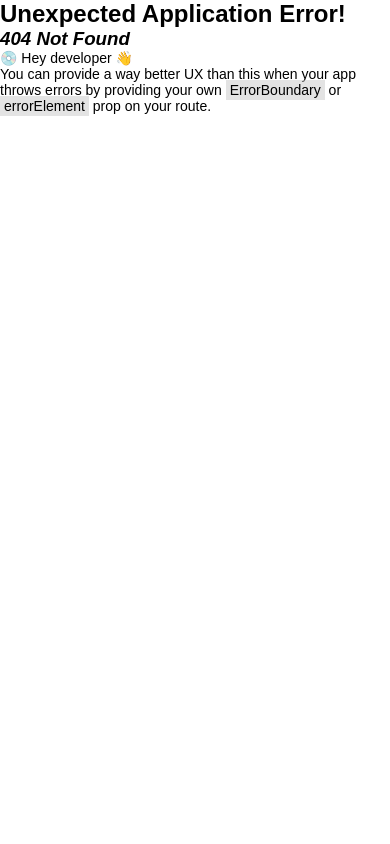
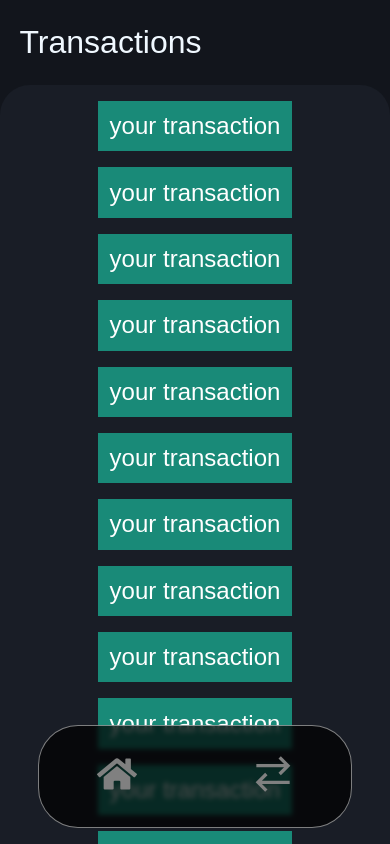
Before and after one commit to Toyashpatil/tiffun, a React (Create React App) app: page /transactions in a window 390 px wide. Before the commit this address had no page. Built offline with nearby package versions, Linux system fonts and the light colour scheme.

Commit message:
responsive

```diff
--- a/src/index.js
+++ b/src/index.js
@@ -1,10 +1,11 @@
 import React from "react";
 import ReactDOM from "react-dom/client";
 import App from "./App";
+import Transactions from "./pages/Transactions";
 
 const root = ReactDOM.createRoot(document.getElementById("root"));
 root.render(
     <React.StrictMode>
-        <App />
+        <App/>
     </React.StrictMode>
 );
--- /dev/null
+++ b/src/pages/Transactions.jsx
@@ -0,0 +1,137 @@
+import React, { useEffect, useState } from 'react'
+import { useNavigate } from 'react-router-dom'
+
+import { onAuthStateChanged } from 'firebase/auth'
+import { auth } from "../firebase"
+import { CiMoneyBill } from "react-icons/ci";
+import "./main.css"
+import { CgProfile } from "react-icons/cg";
+import { GrTransaction } from "react-icons/gr";
+import { FaHome } from "react-icons/fa";
+
+const Transactions = () => {
+    const [button1, setbutton1] = useState(false)
+    const [button2, setbutton2] = useState(false)
+    const [button3, setbutton3] = useState(false)
+    const [button4, setbutton4] = useState(false)
+    const [button5, setbutton5] = useState(false)
+    const [button6, setbutton6] = useState(false)
+    const [button7, setbutton7] = useState(false)
+    const [color, setColor] = useState("gray")
+  return (
+    <div>
+         <div className="container">
+      <div className="container-main">
+        <div className='header'>
+          <div className="name">
+            <div className='profile-name'>Transactions</div>
+          </div>
+          <div></div>
+        </div>
+        {/* <div className="gradient">
+
+          <div className="expense-card">
+            <div className="card-header">
+              <div> <CiMoneyBill size={34} /> </div>
+              <div className='Current-expense'>Current expense</div>
+            </div>
+            <div className="total-amount">₹1000</div>
+            <div className="card-btns">
+              <div className="btn1">
+                <div className='btn1-icon'></div>
+                <div className='btn1-content'>
+                  <div className='yesterday'>
+                    Yesterday
+                  </div>
+                  <div className='yesterday-amount'>
+                    ₹63
+                  </div>
+                </div>
+              </div>
+              <div className="btn2">
+                <div className='btn2-icon'></div>
+                <div className='btn2-content'>
+                  <div className='left'>
+                    Left
+                  </div>
+                  <div className='left-amount'>
+                    ₹1200
+                  </div>
+                </div>
+              </div>
+            </div>
+          </div>
+          <div className="green"></div>
+          <div className="red"></div>
+        </div> */}
+        <div className='contain-body-transaction'>
+
+
+          {/* <div className="add-section">
+            <div className="add-header">Add tiffin:</div>
+            <div className="add-btns">
+              <div className="row1">
+                <button className='price glow-on-hover button1'>63</button>
+                <button className='price glow-on-hover button2'>83</button>
+              </div>
+              <div className="row2">
+                <button className='price glow-on-hover button3'>125</button>
+                <button className='price glow-on-hover button4'>0</button>
+              </div>
+            </div>
+            <div className="add-bill"><button className='glow-on-hover add-bill-btn button5'>Add bill</button></div>
+          </div> */}
+
+          <div className="trans-rows">
+            <div className="input">your transaction</div>
+            <div className="input">your transaction</div>
+            <div className="input">your transaction</div>
+            <div className="input">your transaction</div>
+            <div className="input">your transaction</div>
+            <div className="input">your transaction</div>
+            <div className="input">your transaction</div>
+            <div className="input">your transaction</div>
+            <div className="input">your transaction</div>
+            <div className="input">your transaction</div>
+            <div className="input">your transaction</div>
+            <div className="input">your transaction</div>
+            <div className="input">your transaction</div>
+            <div className="input">your transaction</div>
+            <div className="input">your transaction</div>
+          </div>
+          <div className="footer">
+            <div className="footer-btns">
+              <div className={`home button6}`} onClick={() => {
+                setbutton1(false);
+                setbutton2(false);
+                setbutton3(false);
+                setbutton4(false);
+                setbutton5(false);
+                setbutton6(true);
+                setbutton7(false);
+              }}>
+                <FaHome size={40} color={button6 ? 'white' : 'gray'} />
+              </div>
+              <div className={`transactions button7`} onClick={() => {
+                setbutton1(false);
+                setbutton2(false);
+                setbutton3(false);
+                setbutton4(false);
+                setbutton5(false);
+                setbutton6(false);
+                setbutton7(true);
+              }}>
+                <GrTransaction size={40} color={button7 ? 'white' : 'gray'} />
+              </div>
+            </div>
+          </div>
+
+
+        </div>
+      </div>
+    </div>
+    </div>
+  )
+}
+
+export default Transactions
--- a/src/pages/main.css
+++ b/src/pages/main.css
@@ -21,6 +21,7 @@
     display: flex;
     flex-direction: column;
     align-items: center;
+    overflow:hidden
 }
 
 .header {
@@ -90,6 +91,7 @@ background-image: linear-gradient(43deg, #4158D0 0%, #C850C0 46%, #FFCC70 100%);
     -webkit-backdrop-filter: blur(2.5px);
     border-radius: 10px;
     border: 1px solid rgba(255, 255, 255, 0.18);
+    margin-top: 1rem;
 
     display: flex;
     flex-direction: column;
@@ -133,7 +135,7 @@ background-image: linear-gradient(43deg, #4158D0 0%, #C850C0 46%, #FFCC70 100%);
     padding: 1.5rem;
     width: 85%;
     font-size: 1.5rem;
-
+    margin-top: 1rem;
     display: flex;
     flex-direction: column;
     gap: 1.8rem;
@@ -143,7 +145,24 @@ background-image: linear-gradient(43deg, #4158D0 0%, #C850C0 46%, #FFCC70 100%);
     background-color: #191d26;
     height: 60%;
     width: 100%;
-    margin-top: 1rem;
+    margin-top: 2rem;
+
+    position: absolute;
+    bottom: 0;
+
+    border-top-left-radius: 30px;
+    border-top-right-radius: 30px;
+
+    display: flex;
+    flex-direction: column;
+    align-items: center;
+}
+
+.contain-body-transaction {
+    background-color: #191d26;
+    height: 90%;
+    width: 100%;
+    /* margin-top: 1rem; */
     border-top-left-radius: 30px;
     border-top-right-radius: 30px;
 
@@ -190,10 +209,13 @@ background-image: linear-gradient(43deg, #4158D0 0%, #C850C0 46%, #FFCC70 100%);
     font-size: 1.5rem;
 }
 
-.footer {
+.footer-trans {
     background-color: rgb(0, 189, 126);
     width: 80%;
     height: 12%;
+    position: relative;
+    bottom: 0rem;
+
 
     display: flex;
     flex-direction: column;
@@ -204,12 +226,39 @@ background-image: linear-gradient(43deg, #4158D0 0%, #C850C0 46%, #FFCC70 100%);
     border-bottom-right-radius: 20px;
     border-bottom-left-radius: 20px;
 
-    background: rgba( 0, 0, 0, 0.7 );
-/* box-shadow: 0 8px 32px 0 rgba( 31, 38, 135, 0.37 ); */
-backdrop-filter: blur( 2.5px );
--webkit-backdrop-filter: blur( 2.5px );
-border-radius:40px;
-border: 1px solid rgba( 255, 255, 255, 0.48 );
+    background: rgba(0, 0, 0, 0.7);
+    /* box-shadow: 0 8px 32px 0 rgba( 31, 38, 135, 0.37 ); */
+    backdrop-filter: blur(2.5px);
+    -webkit-backdrop-filter: blur(2.5px);
+    border-radius: 40px;
+    border: 1px solid rgba(255, 255, 255, 0.48);
+
+}
+
+.footer {
+    background-color: rgb(0, 189, 126);
+    width: 80%;
+    height: 12%;
+    position: absolute;
+    bottom: 1rem;
+
+
+
+    display: flex;
+    flex-direction: column;
+    justify-content: space-around;
+
+    border-top-left-radius: 20px;
+    border-top-right-radius: 20px;
+    border-bottom-right-radius: 20px;
+    border-bottom-left-radius: 20px;
+
+    background: rgba(0, 0, 0, 0.7);
+    /* box-shadow: 0 8px 32px 0 rgba( 31, 38, 135, 0.37 ); */
+    backdrop-filter: blur(2.5px);
+    -webkit-backdrop-filter: blur(2.5px);
+    border-radius: 40px;
+    border: 1px solid rgba(255, 255, 255, 0.48);
 }
 
 .footer-btns {
@@ -217,19 +266,22 @@ border: 1px solid rgba( 255, 255, 255, 0.48 );
     justify-content: space-around;
 
 }
-.icon-active{
+
+.icon-active {
     color: white;
 }
-.active{
+
+.active {
     background-color: #00ffd5;
-   color: gray;
+    color: gray;
 }
+
 .home {
-    cursor: pointer;
+    /* cursor: pointer; */
 }
 
 .transactions {
-    cursor: pointer;
+    /* cursor: pointer; */
 }
 
 .btn1-content {
@@ -242,7 +294,7 @@ border: 1px solid rgba( 255, 255, 255, 0.48 );
     text-align: center;
 }
 
-
+/* button style */
 .glow-on-hover {
     width: 220px;
     height: 50px;
@@ -250,7 +302,6 @@ border: 1px solid rgba( 255, 255, 255, 0.48 );
     outline: none;
     color: #fff;
     background: #111;
-    cursor: pointer;
     position: relative;
     z-index: 0;
     border-radius: 10px;
@@ -261,12 +312,12 @@ border: 1px solid rgba( 255, 255, 255, 0.48 );
     background: linear-gradient(45deg, #ff0000, #ff7300, #fffb00, #48ff00, #00ffd5, #002bff, #7a00ff, #ff00c8, #ff0000);
     position: absolute;
     top: -2px;
-    left:-2px;
+    left: -2px;
     background-size: 400%;
     z-index: -1;
     filter: blur(5px);
-    width: calc(100% + 4px);
-    height: calc(100% + 4px);
+    width: calc(100% + 2px);
+    height: calc(100% + 2px);
     animation: glowing 20s linear infinite;
     opacity: 0;
     transition: opacity .3s ease-in-out;
@@ -298,7 +349,38 @@ border: 1px solid rgba( 255, 255, 255, 0.48 );
 }
 
 @keyframes glowing {
-    0% { background-position: 0 0; }
-    50% { background-position: 400% 0; }
-    100% { background-position: 0 0; }
+    0% {
+        background-position: 0 0;
+    }
+
+    50% {
+        background-position: 400% 0;
+    }
+
+    100% {
+        background-position: 0 0;
+    }
 }
+
+/* transactions */
+
+.trans-rows {
+    /* background-color: #00ffd5; */
+    width: 90%;
+    padding: 1rem;
+    font-size: 1.5rem;
+    overflow-y: scroll;
+
+    display: flex;
+    flex-direction: column;
+    align-items: center;
+    gap: 1rem;
+
+    color: white;
+
+}
+
+.input {
+    background-color: #198a78;
+    padding: 0.7rem;
+}
--- a/src/routes/route.js
+++ b/src/routes/route.js
@@ -1,6 +1,7 @@
 import React from "react";
 import Login from "../pages/Login";
 import Home from "../pages/Home";
+import Transactions from "../pages/Transactions";
 
 const routes = [
     {
@@ -11,6 +12,10 @@ const routes = [
         path: "/login",
         element: <Login />,
     },
+    {
+        path: "/transactions",
+        element: <Transactions />,
+    }
     ];
 
 export default routes;
```
